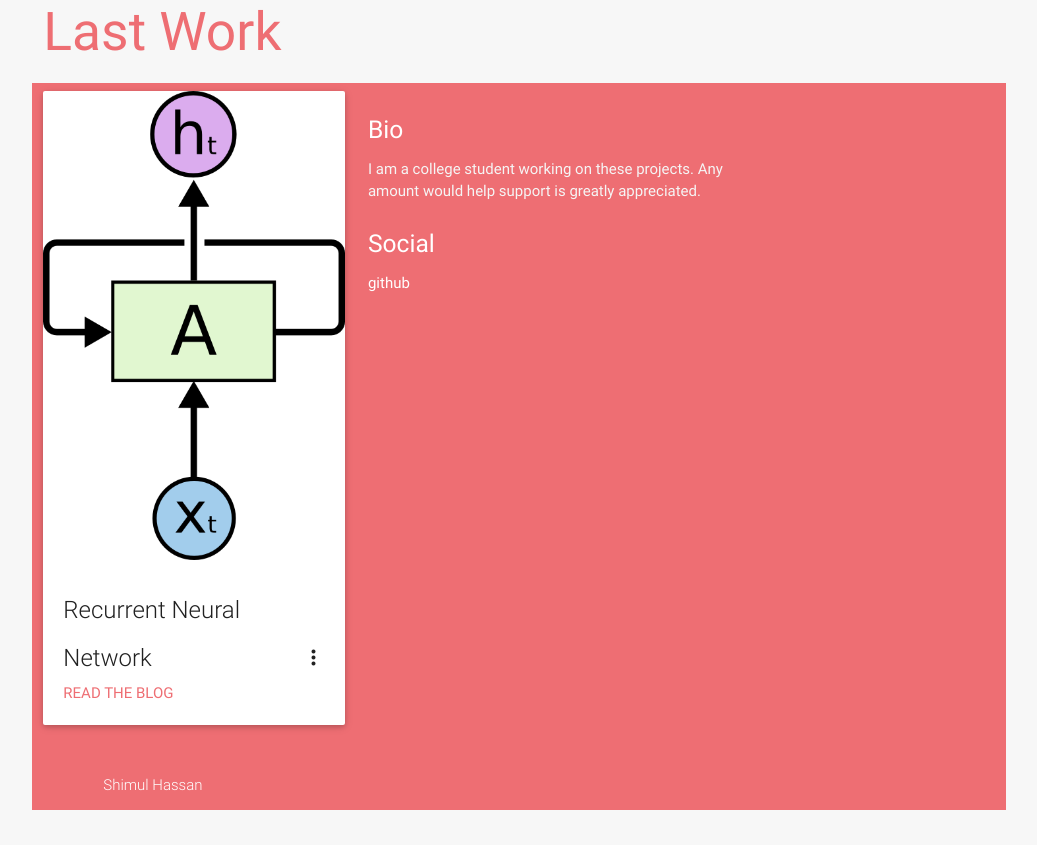
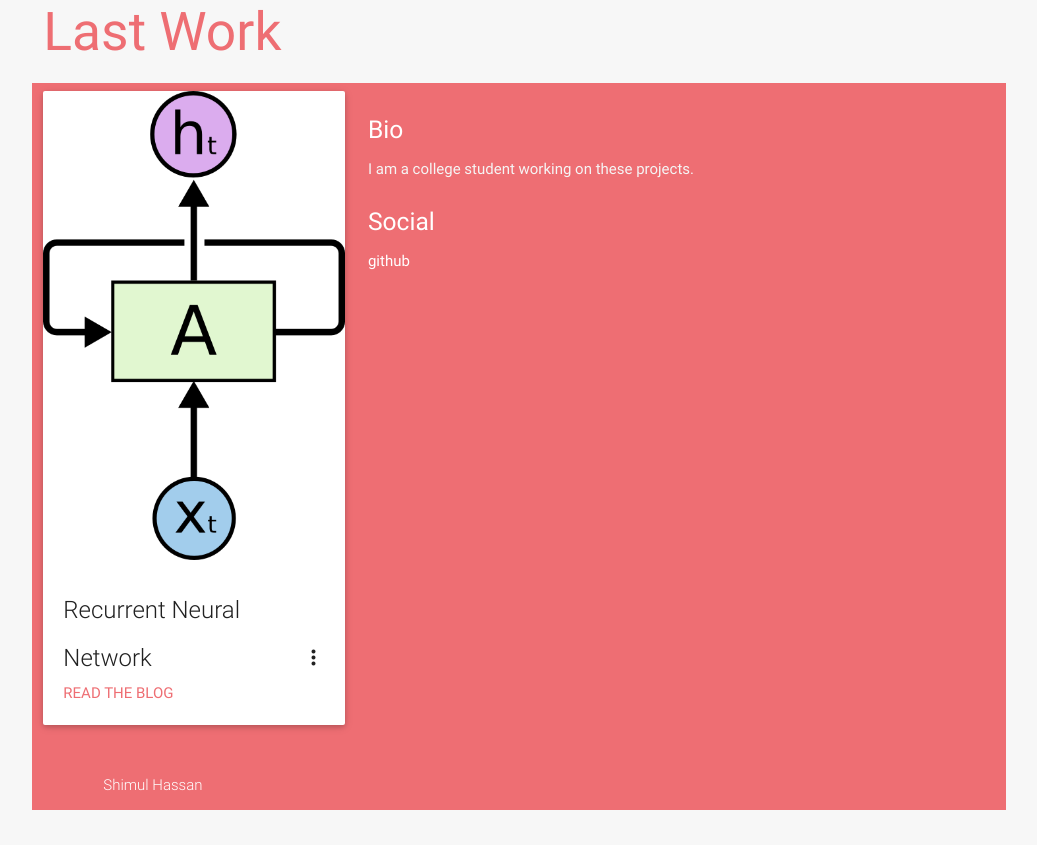
Before and after one commit to shimulH/shimul.github.io, a plain HTML site: page index.html in a window 1280 px wide. Shown: the part 954-1814 px from the top of the page, without its empty margins (121-1158 px from the left). Drawn offline with nearby package versions, Linux system fonts and the light colour scheme.

Commit message:
Modified

```diff
--- a/index.html
+++ b/index.html
@@ -223,7 +223,7 @@
           <h5 class="white-text">Bio</h5>
           <p class="grey-text text-lighten-4">
             I am a college student working on these projects.
-            Any amount would help support is greatly appreciated.</p>
+            </p>
 
 
      </div>
```
